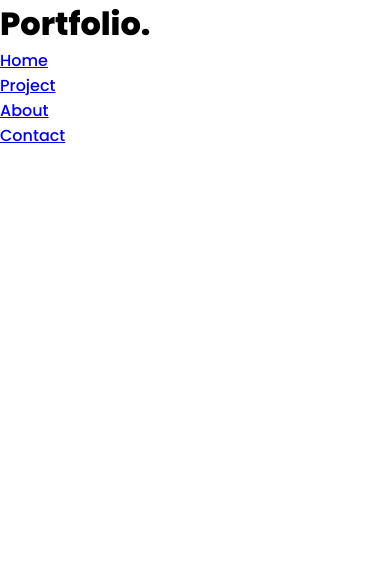
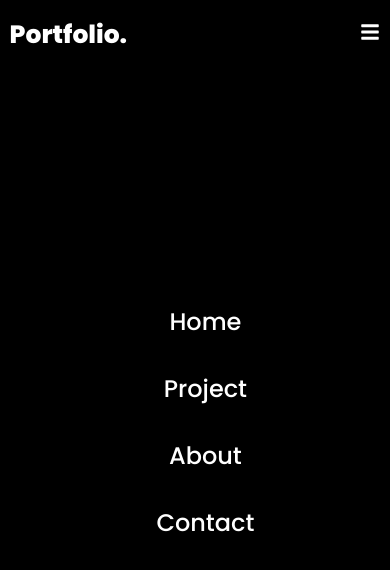
Before and after one commit to EjiroOsiephri/My-portfolio, a React (Vite) app in the folder vite-project/: page / in a window 390 px wide. Shown: the top 570 px of the page. Built offline with nearby package versions, Linux system fonts and the light colour scheme.

Commit message:
Working with harmburger section

```diff
--- a/vite-project/package.json
+++ b/vite-project/package.json
@@ -12,6 +12,7 @@
   "dependencies": {
     "react": "^18.2.0",
     "react-dom": "^18.2.0",
+    "react-icons": "^4.11.0",
     "react-router": "^6.15.0",
     "react-router-dom": "^6.15.0"
   },
--- a/vite-project/src/component/Header.tsx
+++ b/vite-project/src/component/Header.tsx
@@ -1,12 +1,24 @@
 import Classes from "../sass/header.module.scss";
-import React from "react";
 import { Link } from "react-router-dom";
+import { FaTimes, FaBars } from "react-icons/fa";
+import { useState } from "react";
 
 const Header = () => {
+  const [click, setClick] = useState(false);
+
+  function showTimes() {
+    setClick(false);
+  }
+
+  function showHamburger() {
+    setClick(true);
+  }
+
   return (
     <>
-      <main>
+      <nav className={Classes["main-header-section"]}>
         <h1>Portfolio.</h1>
+        <section className={Classes["navLists"]}>
           <ul>
             <li>
               <Link to="/">Home</Link>
@@ -21,7 +33,30 @@ const Header = () => {
               <Link to="/contact">Contact</Link>
             </li>
           </ul>
-      </main>
+        </section>
+        <div className={Classes["hamburger-section"]}>
+          {!click && (
+            <FaBars
+              onClick={showHamburger}
+              style={{
+                color: "white",
+                cursor: "Pointer",
+                fontSize: "20px",
+              }}
+            />
+          )}
+          {click && (
+            <FaTimes
+              onClick={showTimes}
+              style={{
+                color: "white",
+                cursor: "Pointer",
+                fontSize: "20px",
+              }}
+            />
+          )}
+        </div>
+      </nav>
     </>
   );
 };
--- a/vite-project/src/index.css
+++ b/vite-project/src/index.css
@@ -7,4 +7,12 @@
 }
 body {
   font-family: "Poppins", sans-serif;
+  background-color: #000;
 }
+h1,
+h4,
+p,
+a {
+  color: #fff;
+  text-decoration: none;
+}
--- a/vite-project/src/sass/header.module.scss
+++ b/vite-project/src/sass/header.module.scss
@@ -0,0 +1,50 @@
+.main-header-section {
+  display: flex;
+  margin: 1em 0.6em 0 0.6em;
+  justify-content: space-between;
+  align-items: center;
+}
+.main-header-section h1 {
+  font-weight: 700;
+  font-size: 25px;
+}
+.navLists > ul {
+  display: flex;
+}
+
+ul li {
+  list-style-type: none;
+}
+li {
+  margin-left: 1.3em;
+}
+li a {
+  text-decoration: none;
+  outline: none;
+}
+.hamburger-section {
+  display: none;
+}
+
+@media screen and (max-width: 1040px) {
+  .navLists > ul {
+    flex-direction: column;
+    justify-content: center;
+    position: absolute;
+    width: 100%;
+    height: 100vh;
+    top: 0;
+    left: 0;
+    z-index: -3;
+    align-items: center;
+  }
+  li {
+    padding: 1rem 0;
+  }
+  li > a {
+    font-size: 1.5rem;
+  }
+  .hamburger-section {
+    display: initial;
+  }
+}
```
Also changed, not shown: 1 other file (tests, documents, lock files or other folders). Lines whose indentation alone changed are shown as unchanged.
